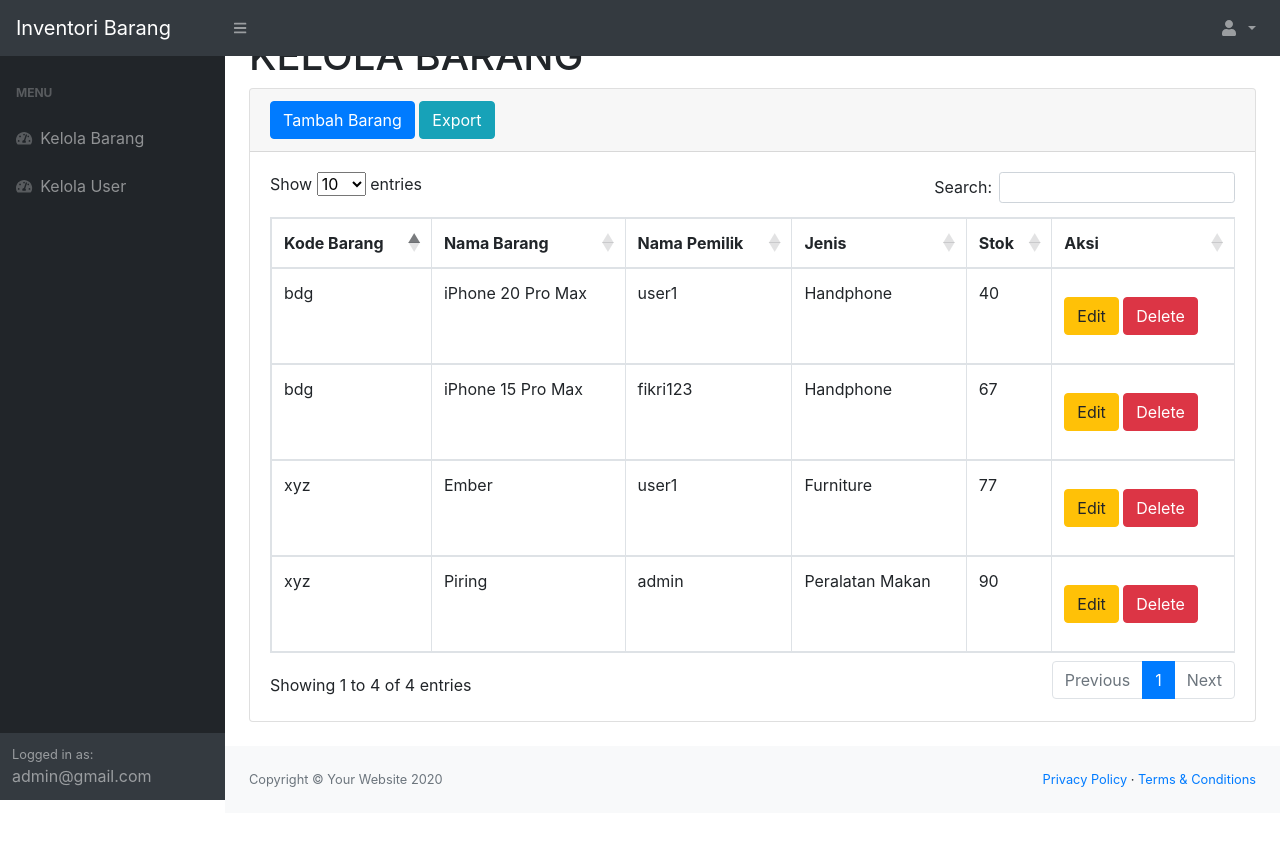
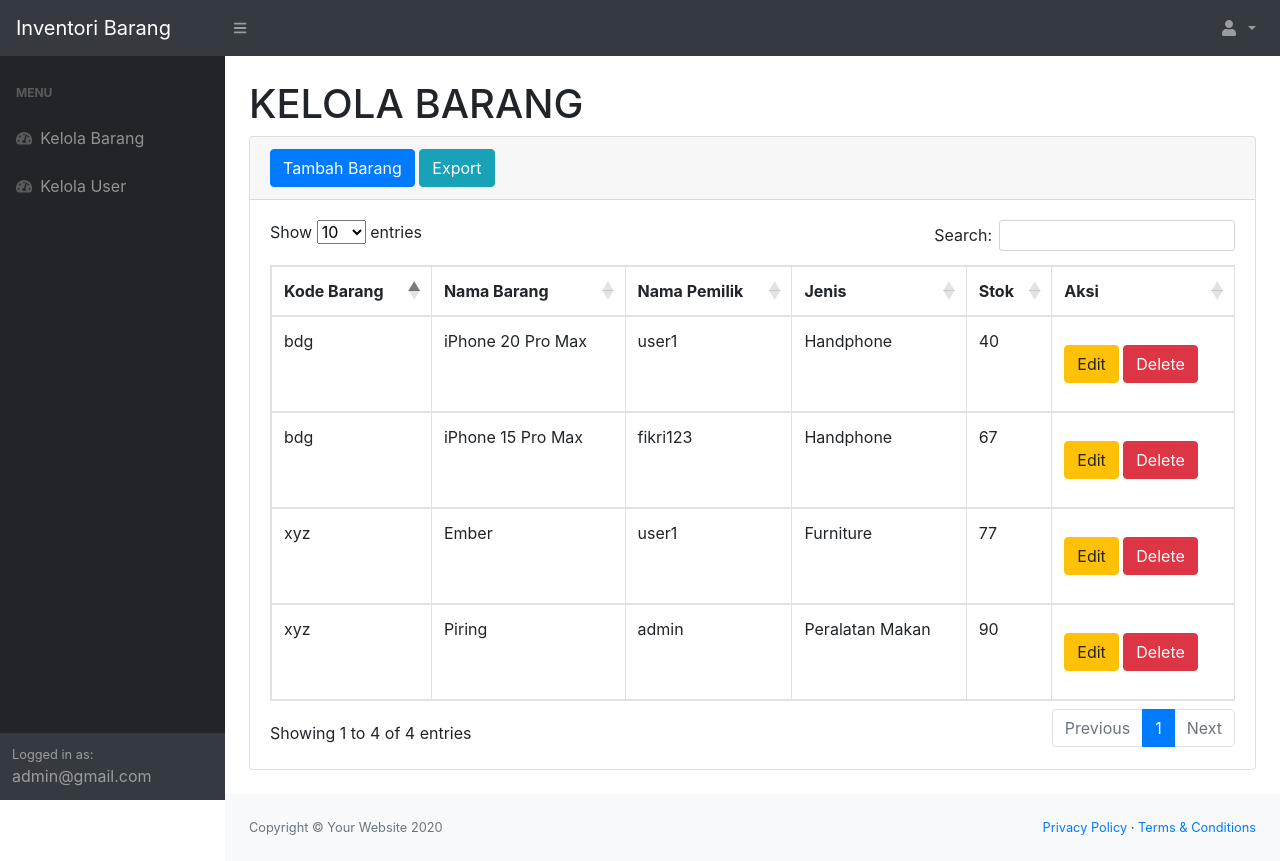
Before and after one commit to FikriFz-17/Inventory_Barang, a PHP site: page / in a window 1280 px wide. Before the commit the page ends 800 px from the top, so only its background shows below. Run offline with PHP 8.4, Linux system fonts and the light colour scheme; a user stored in the database is signed in; data comes from the database, SQL or seed files in the repository; data that the repository does not hold is empty; some libraries are stand-ins or nearby versions.

Commit message:
update: style KELOLA BARANG

```diff
--- a/index.php
+++ b/index.php
@@ -68,7 +68,7 @@
             <div id="layoutSidenav_content">
                 <main>
                     <div class="container-fluid">
-                        <h1 class="mt-n4">KELOLA BARANG</h1>
+                        <h1 class="mt-4">KELOLA BARANG</h1>
                         <div class="card mb-4">
                             <div class="card-header">
                                 <!-- Button to Open the Modal -->
```
